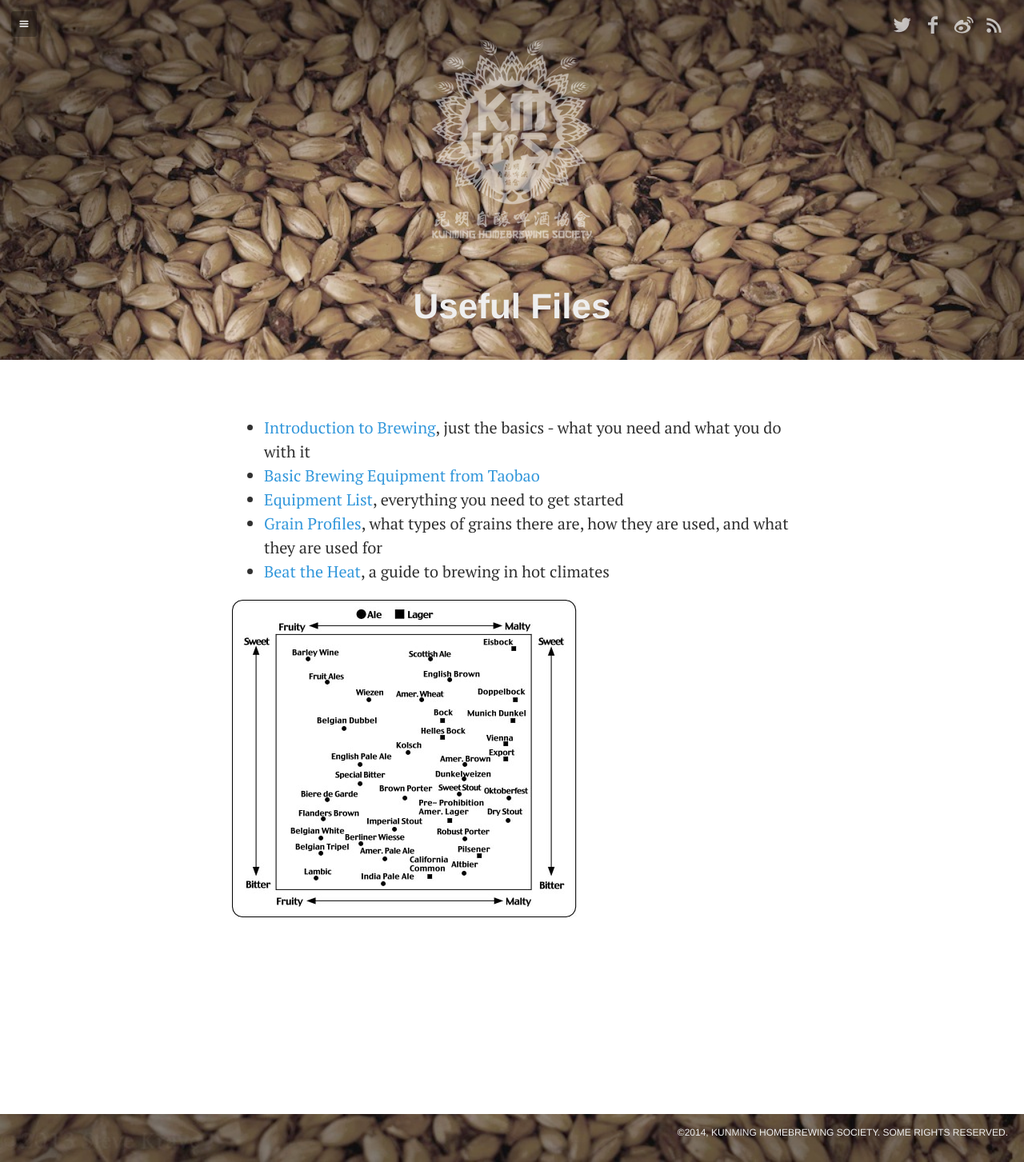
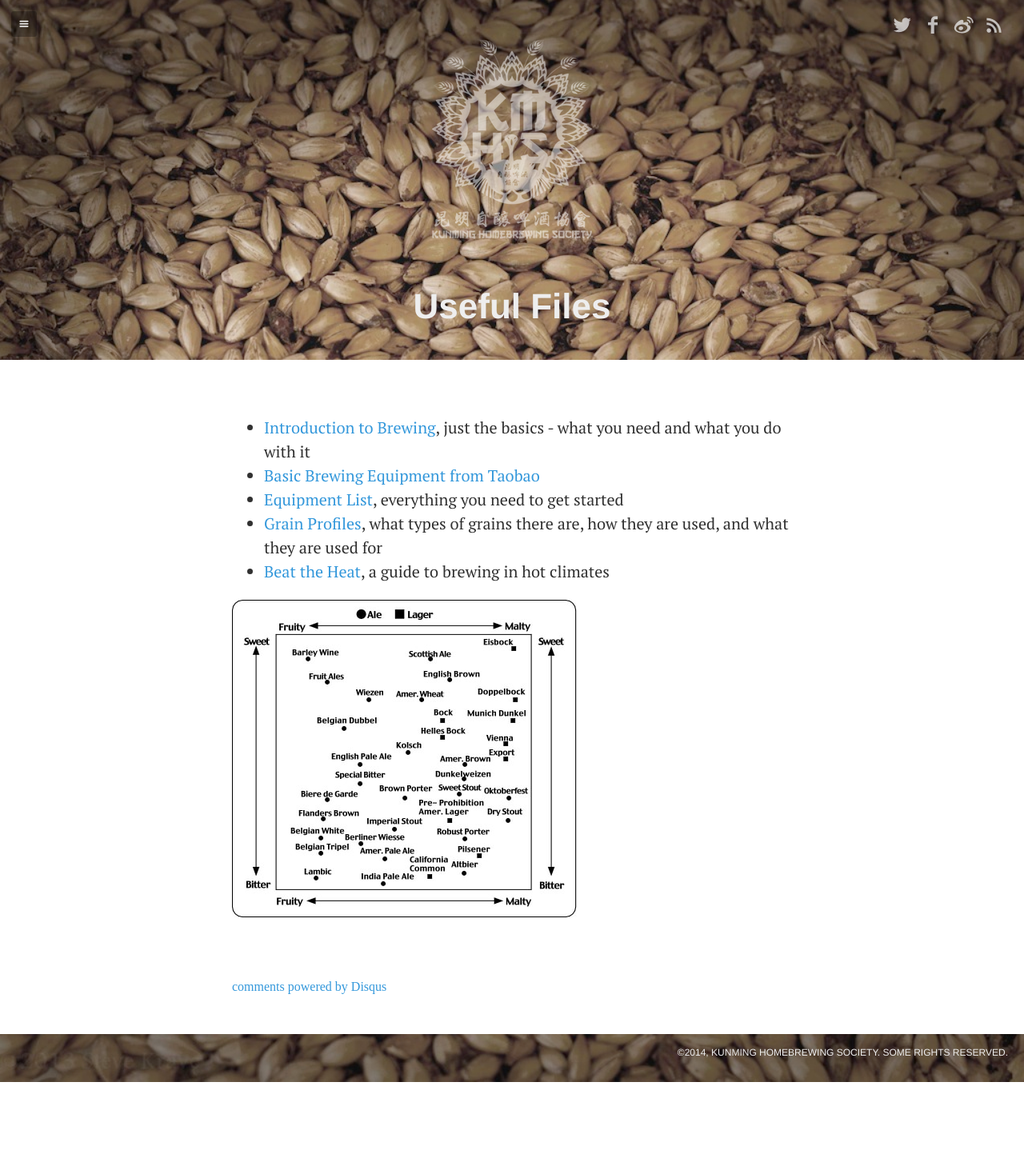
Before and after one commit to darryl-snow/khs, a Jekyll site: the page built from files.md, in a window 1280 px wide. Shown: the whole page at 80% size. Built offline with Jekyll 4.4.1, drawn with Linux system fonts in a browser that asks for light colours; Markdown is read by kramdown in place of the engine named in the settings; comment, search, counter and statistics services are not loaded; after the commit the page ends 1353 px from its top, so only the background shows below that.

Commit message:
comments css

```diff
--- a/assets/css/default.css
+++ b/assets/css/default.css
@@ -188,6 +188,10 @@
 	border-bottom: 2px solid #3498db;
 	-webkit-transition: 0.5s ease;
 	transition: 0.5s ease;
+}
+
+#comments {
+	margin: 0 auto;
 }
 
 a.site-title:hover, .copyright a:hover {
--- a/assets/css/desktop.css
+++ b/assets/css/desktop.css
@@ -18,12 +18,15 @@
 	margin-left: -350px;
 }
 
-#article,
-#comments {
+#article {
 	width: 700px;
 	padding: 50px 0px;
 	left: 50%;
 	margin-left: -350px;
+}
+
+#comments {
+	width: 700px;
 }
 
 #bg-video {
--- a/assets/css/mobile.css
+++ b/assets/css/mobile.css
@@ -40,12 +40,15 @@
 	transition-duration: .25s;
 }
 
-#article,
-#comments {
+#article{
 	width: 90%;
 	padding: 50px 5%;
 	left: 0px;
 	margin-left: 0px;
+}
+
+#comments {
+	width: 90%;
 }
 
 #bg-video {
```
